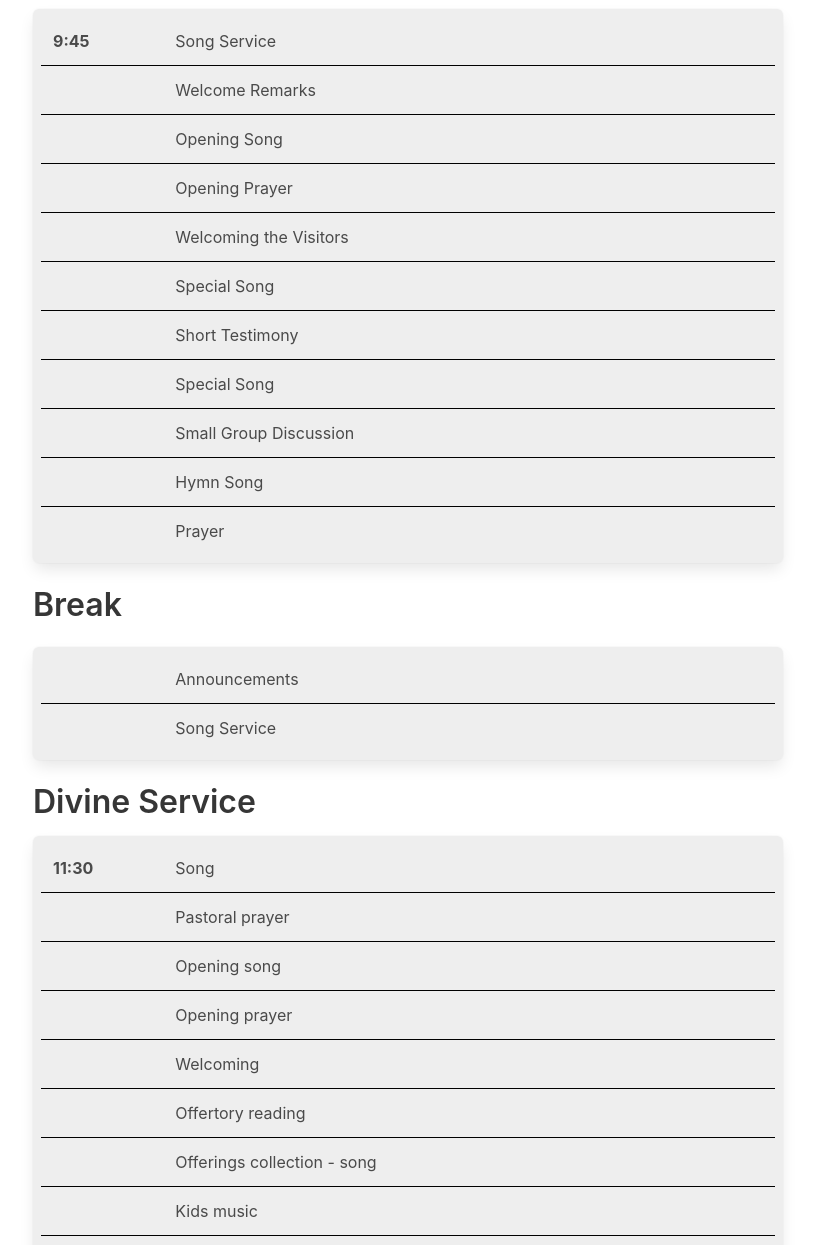
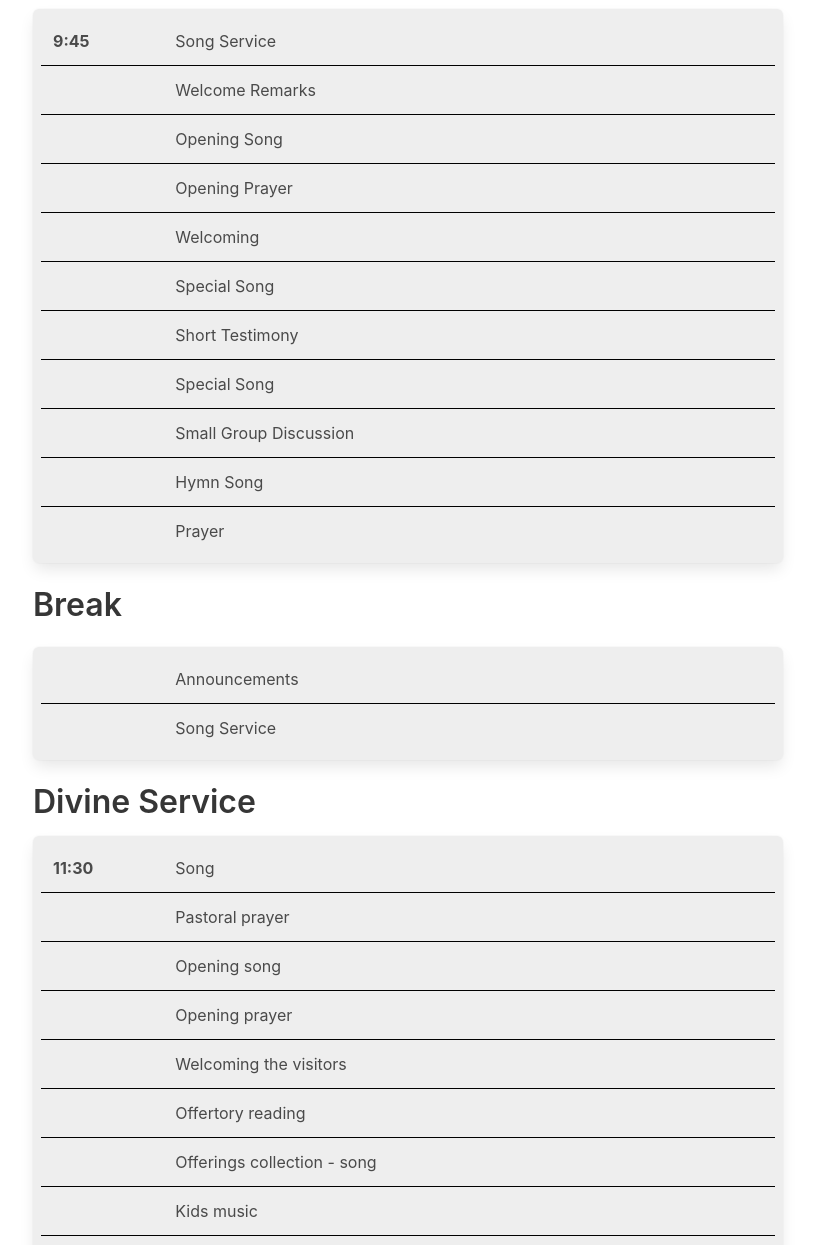
Before and after one commit to adamglowacki/adamglowacki.github.io, a plain HTML site: page june2025.html in a window 1280 px wide. Shown: the part 315-1560 px from the top of the page, without its empty margins (232-1047 px from the left). Drawn offline with nearby package versions, Linux system fonts and the light colour scheme.

```diff
--- a/june2025.html
+++ b/june2025.html
@@ -57,7 +57,7 @@
               <div class="columns"><div class="column is-2"><b></b></div><div class="column is-6"><p>Welcome Remarks</p></div><div class="column is-4"><i></i></div></div>
               <div class="columns"><div class="column is-2"><b></b></div><div class="column is-6"><p>Opening Song</p></div><div class="column is-4"><i></i></div></div>
               <div class="columns"><div class="column is-2"><b></b></div><div class="column is-6"><p>Opening Prayer</p></div><div class="column is-4"><i></i></div></div>
-              <div class="columns"><div class="column is-2"><b></b></div><div class="column is-6"><p>Welcoming the Visitors</p></div><div class="column is-4"><i></i></div></div>
+              <div class="columns"><div class="column is-2"><b></b></div><div class="column is-6"><p>Welcoming</p></div><div class="column is-4"><i></i></div></div>
               <div class="columns"><div class="column is-2"><b></b></div><div class="column is-6"><p>Special Song</p></div><div class="column is-4"><i></i></div></div>
               <div class="columns"><div class="column is-2"><b></b></div><div class="column is-6"><p>Short Testimony</p></div><div class="column is-4"><i></i></div></div>
               <div class="columns"><div class="column is-2"><b></b></div><div class="column is-6"><p>Special Song</p></div><div class="column is-4"><i></i></div></div>
@@ -91,7 +91,7 @@
               <div class="columns"><div class="column is-2"><b></b></div><div class="column is-6"><p>Pastoral prayer</p></div><div class="column is-4"><i></i></div></div>
               <div class="columns"><div class="column is-2"><b></b></div><div class="column is-6"><p>Opening song</p></div><div class="column is-4"><i></i></div></div>
               <div class="columns"><div class="column is-2"><b></b></div><div class="column is-6"><p>Opening prayer</p></div><div class="column is-4"><i></i></div></div>
-              <div class="columns"><div class="column is-2"><b></b></div><div class="column is-6"><p>Welcoming</p></div><div class="column is-4"><i></i></div></div>
+              <div class="columns"><div class="column is-2"><b></b></div><div class="column is-6"><p>Welcoming the visitors</p></div><div class="column is-4"><i></i></div></div>
               <div class="columns"><div class="column is-2"><b></b></div><div class="column is-6"><p>Offertory reading</p></div><div class="column is-4"><i></i></div></div>
               <div class="columns"><div class="column is-2"><b></b></div><div class="column is-6"><p>Offerings collection - song</p></div><div class="column is-4"><i></i></div></div>
               <div class="columns"><div class="column is-2"><b></b></div><div class="column is-6"><p>Kids music</p></div><div class="column is-4"><i></i></div></div>
```
Also changed, not shown: 1 other file.
